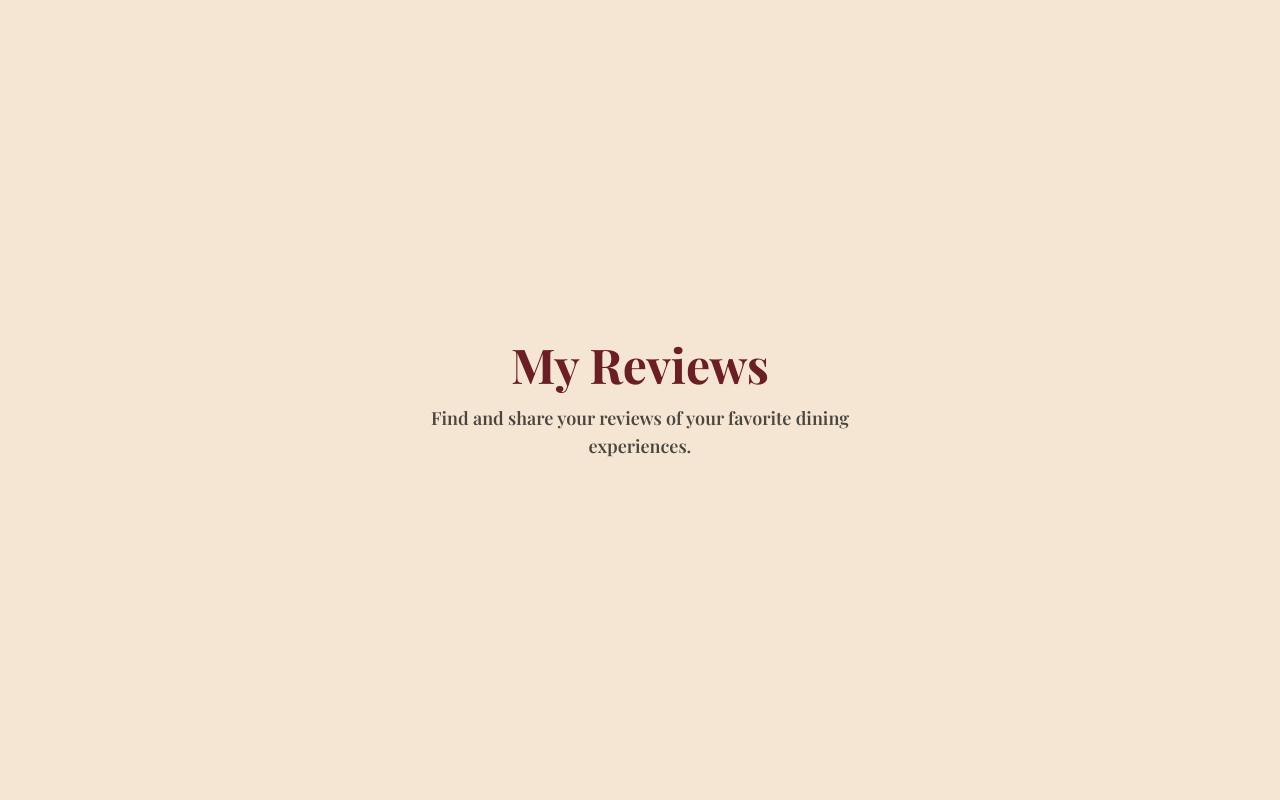
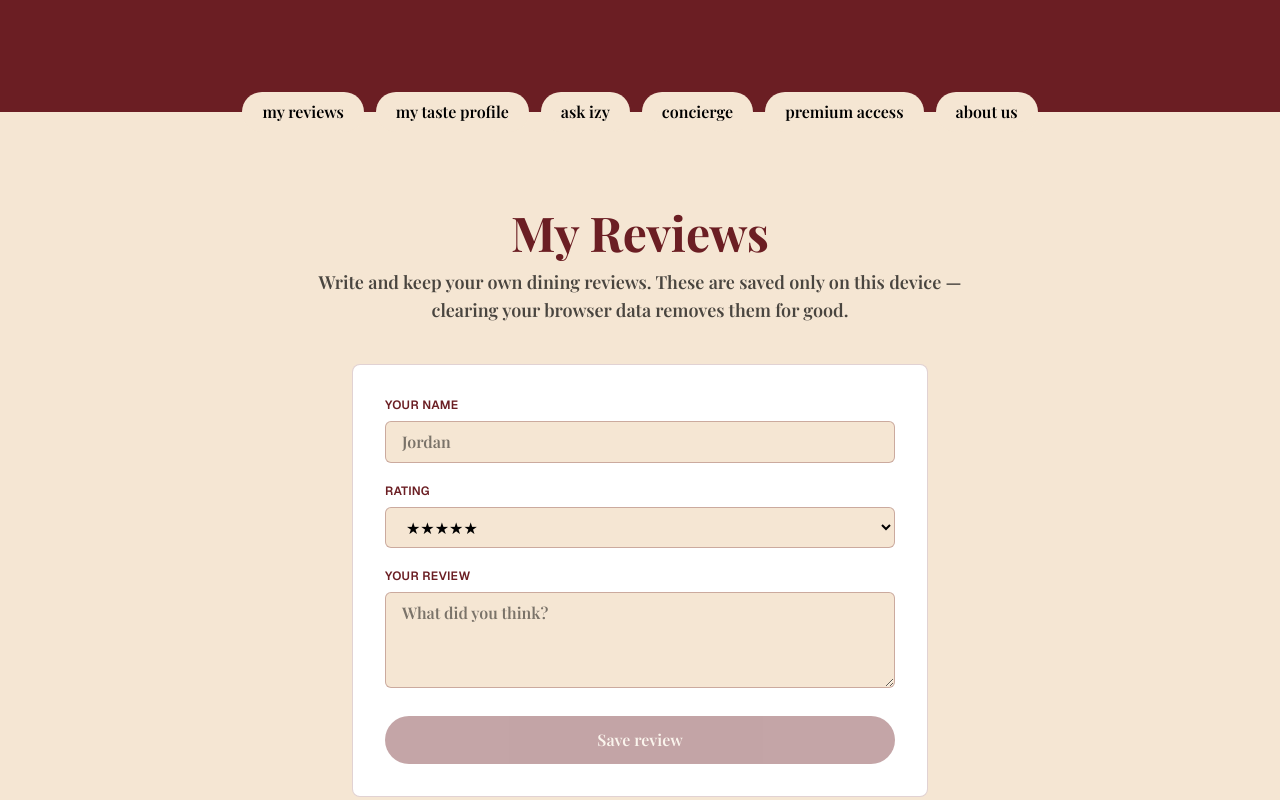
Before and after one commit to marieedenys/IZY, a Next.js app: page /my-reviews in a window 1280 px wide. Shown: the top 800 px of the page. Built offline with nearby package versions, Linux system fonts and the light colour scheme.

Commit message:
my-reviews: add localStorage-only review form and list
Co-Authored-By: Claude Sonnet 5 <noreply@anthropic.com>

```diff
--- a/src/app/my-reviews/page.tsx
+++ b/src/app/my-reviews/page.tsx
@@ -1,5 +1,7 @@
 import type { Metadata } from "next";
-import PlaceholderPage from "@/components/PlaceholderPage";
+import Navbar from "@/components/Navbar";
+import Footer from "@/components/Footer";
+import MyReviewsForm from "@/components/MyReviewsForm";
 
 export const metadata: Metadata = {
   title: "My Reviews — IZY",
@@ -7,9 +9,24 @@ export const metadata: Metadata = {
 
 export default function MyReviewsPage() {
   return (
-    <PlaceholderPage
-      title="My Reviews"
-      description="Find and share your reviews of your favorite dining experiences."
-    />
+    <div className="flex flex-1 flex-col">
+      <Navbar />
+      <div className="flex flex-1 flex-col px-6 py-16 sm:py-24">
+        <div className="mx-auto max-w-2xl text-center">
+          <h1 className="font-serif text-4xl font-bold text-bordeaux sm:text-5xl">
+            My Reviews
+          </h1>
+          <p className="mt-3 font-serif text-lg text-ink/70">
+            Write and keep your own dining reviews. These are saved only on
+            this device — clearing your browser data removes them for good.
+          </p>
+        </div>
+
+        <div className="mx-auto mt-10 w-full max-w-xl">
+          <MyReviewsForm />
+        </div>
+      </div>
+      <Footer />
+    </div>
   );
 }
--- /dev/null
+++ b/src/components/MyReviewsForm.tsx
@@ -0,0 +1,130 @@
+"use client";
+
+import { useEffect, useState } from "react";
+import { addReview, readReviews, type Review } from "@/lib/localReviews";
+
+const RATING_OPTIONS = [1, 2, 3, 4, 5];
+
+const inputClassName =
+  "w-full rounded-md border border-bordeaux/30 bg-cream px-4 py-2 font-serif text-ink focus:border-bordeaux focus:outline-none";
+const labelClassName =
+  "text-xs font-semibold tracking-wide text-bordeaux uppercase";
+
+export default function MyReviewsForm() {
+  const [reviews, setReviews] = useState<Review[]>([]);
+  const [name, setName] = useState("");
+  const [rating, setRating] = useState<number>(5);
+  const [comment, setComment] = useState("");
+
+  useEffect(() => {
+    // One-time sync from localStorage, a browser-only external system.
+    // eslint-disable-next-line react-hooks/set-state-in-effect
+    setReviews(readReviews());
+  }, []);
+
+  const handleSubmit = (e: React.FormEvent) => {
+    e.preventDefault();
+    if (!name.trim() || !comment.trim()) return;
+    const next = addReview({ name: name.trim(), rating, comment: comment.trim() });
+    setReviews(next);
+    setName("");
+    setRating(5);
+    setComment("");
+  };
+
+  return (
+    <div className="flex flex-col gap-10">
+      <form
+        onSubmit={handleSubmit}
+        className="flex flex-col gap-5 rounded-lg border border-bordeaux/20 bg-white p-6 sm:p-8"
+      >
+        <div className="flex flex-col gap-2">
+          <label className={labelClassName} htmlFor="review-name">
+            Your name
+          </label>
+          <input
+            id="review-name"
+            className={inputClassName}
+            value={name}
+            onChange={(e) => setName(e.target.value)}
+            placeholder="Jordan"
+          />
+        </div>
+
+        <div className="flex flex-col gap-2">
+          <label className={labelClassName} htmlFor="review-rating">
+            Rating
+          </label>
+          <select
+            id="review-rating"
+            className={inputClassName}
+            value={rating}
+            onChange={(e) => setRating(Number(e.target.value))}
+          >
+            {RATING_OPTIONS.map((value) => (
+              <option key={value} value={value}>
+                {"★".repeat(value)}
+                {"☆".repeat(5 - value)}
+              </option>
+            ))}
+          </select>
+        </div>
+
+        <div className="flex flex-col gap-2">
+          <label className={labelClassName} htmlFor="review-comment">
+            Your review
+          </label>
+          <textarea
+            id="review-comment"
+            className={`${inputClassName} min-h-24 resize-y`}
+            value={comment}
+            onChange={(e) => setComment(e.target.value)}
+            placeholder="What did you think?"
+          />
+        </div>
+
+        <button
+          type="submit"
+          disabled={!name.trim() || !comment.trim()}
+          className="mt-2 rounded-full bg-bordeaux px-6 py-3 font-serif text-cream transition-opacity hover:opacity-90 disabled:cursor-not-allowed disabled:opacity-40"
+        >
+          Save review
+        </button>
+      </form>
+
+      <div>
+        <h2 className="font-serif text-xl font-bold text-ink">
+          Your reviews
+        </h2>
+        {reviews.length === 0 ? (
+          <p className="mt-3 text-sm text-ink/60">
+            No reviews saved on this device yet.
+          </p>
+        ) : (
+          <div className="mt-4 flex flex-col gap-4">
+            {reviews.map((review) => (
+              <div
+                key={review.id}
+                className="rounded-lg border border-bordeaux/20 bg-white p-5"
+              >
+                <div className="flex flex-wrap items-center justify-between gap-2">
+                  <p className="font-serif font-bold text-ink">
+                    {review.name}
+                  </p>
+                  <span className="text-bordeaux">
+                    {"★".repeat(review.rating)}
+                    {"☆".repeat(5 - review.rating)}
+                  </span>
+                </div>
+                <p className="mt-2 text-sm text-ink/70">{review.comment}</p>
+                <p className="mt-2 text-xs text-ink/50">
+                  {new Date(review.createdAt).toLocaleString()}
+                </p>
+              </div>
+            ))}
+          </div>
+        )}
+      </div>
+    </div>
+  );
+}
--- /dev/null
+++ b/src/lib/localReviews.ts
@@ -0,0 +1,36 @@
+// Pure localStorage read/write for user-submitted reviews. Never touches
+// Supabase or any network call.
+
+export type Review = {
+  id: string;
+  name: string;
+  rating: number;
+  comment: string;
+  createdAt: string;
+};
+
+const REVIEWS_KEY = "izy:my-reviews";
+
+export function readReviews(): Review[] {
+  try {
+    const raw = window.localStorage.getItem(REVIEWS_KEY);
+    return raw ? (JSON.parse(raw) as Review[]) : [];
+  } catch {
+    return [];
+  }
+}
+
+export function addReview(input: Omit<Review, "id" | "createdAt">): Review[] {
+  const review: Review = {
+    id: crypto.randomUUID(),
+    createdAt: new Date().toISOString(),
+    ...input,
+  };
+  const next = [review, ...readReviews()];
+  try {
+    window.localStorage.setItem(REVIEWS_KEY, JSON.stringify(next));
+  } catch {
+    // localStorage can be unavailable — the in-memory list still updates.
+  }
+  return next;
+}
```
